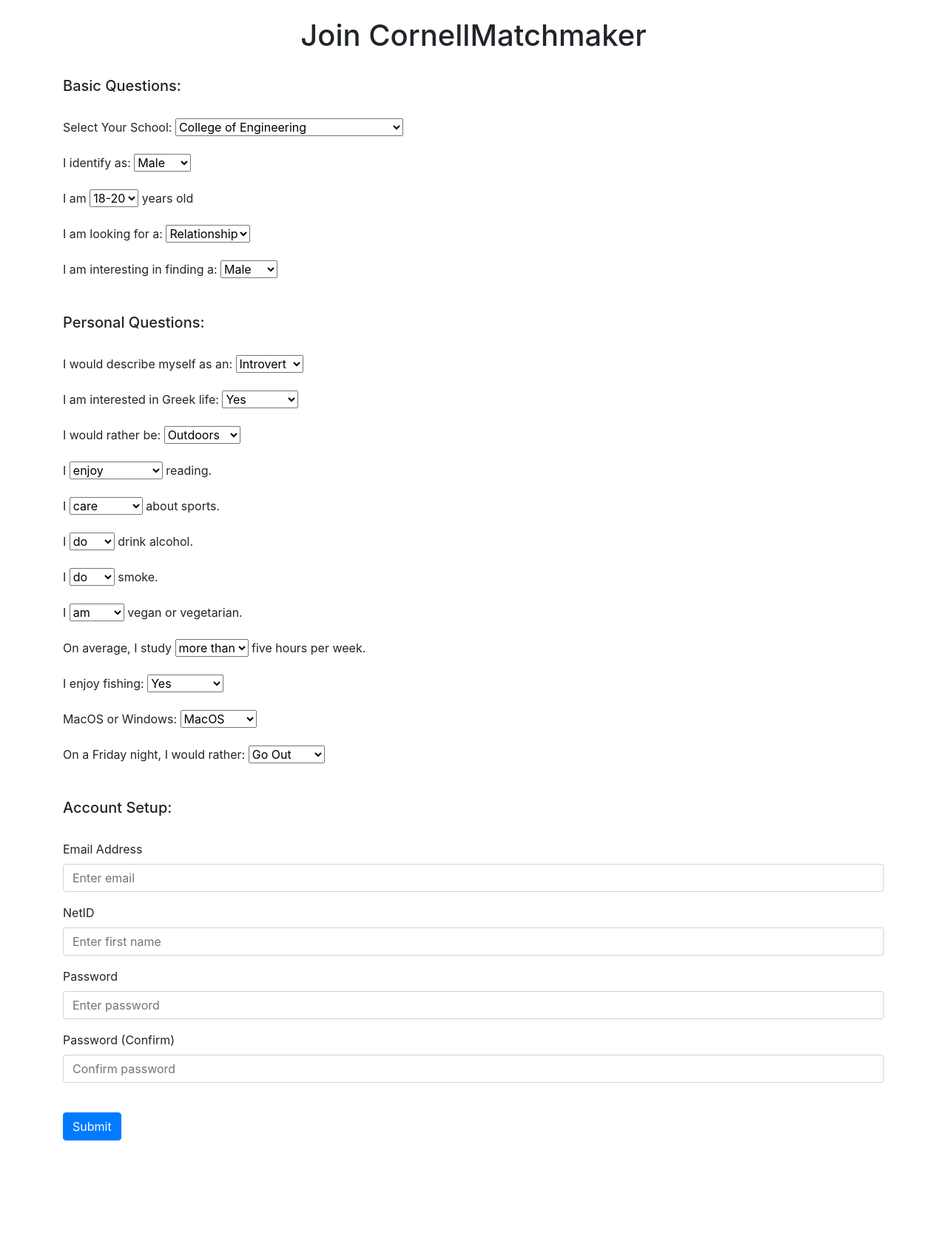
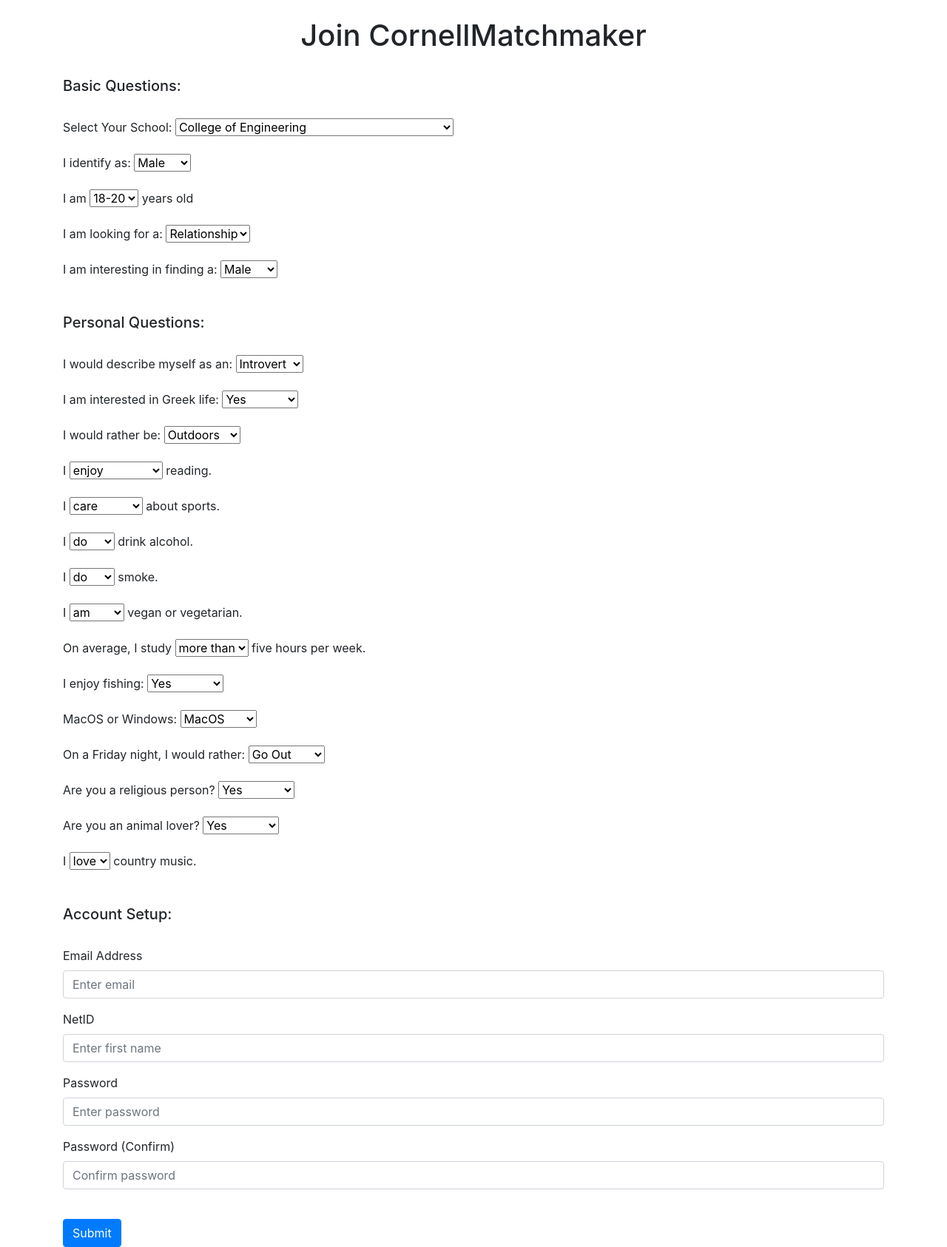
Before and after one commit to mbulling/CornellMatchmaker, a Flask app: page /sign-up in a window 1280 px wide. Shown: the part 56-1742 px from the top of the page at 74% size. Before the commit the page ends 1598 px from the top, so only its background shows below. Run offline with Flask 2, Linux system fonts and the light colour scheme; some libraries are stand-ins or nearby versions.

Commit message:
added some more questions

```diff
--- a/contents/auth.py
+++ b/contents/auth.py
@@ -82,6 +82,9 @@
         fish = request.form.get('fish')
         mac = request.form.get('mac')
         party = request.form.get('party')
+        god = request.form.get('god')
+        animal = request.form.get('animal')
+        country = request.form.get('country')
 
 
         user = User.query.filter_by(email=email).first()
@@ -98,7 +101,8 @@
         else:
             new_user = User(email=email, first_name=first_name, delimiter=delimiter, password=generate_password_hash(
                 password1, method='sha256'), school=school, identity=identity, type=type, partner=partner, intro=intro, age=age, greek=greek,
-                doors=doors, read=read, sports=sports, drink=drink, smoke=smoke, vegan=vegan, study=study, fish=fish, mac=mac, party=party)
+                doors=doors, read=read, sports=sports, drink=drink, smoke=smoke, vegan=vegan, study=study, fish=fish, mac=mac, party=party,
+                god=god, animal=animal, country=country)
             db.session.add(new_user)
             db.session.commit()
             login_user(new_user, remember=True)
--- a/contents/models.py
+++ b/contents/models.py
@@ -38,3 +38,5 @@
     fish = db.Column(db.String(1))
     mac = db.Column(db.String(1))
     party = db.Column(db.String(1))
+    god = db.Column(db.String(1))
+    animal = db.Column(db.String(1))
--- a/contents/templates/sign_up.html
+++ b/contents/templates/sign_up.html
@@ -10,12 +10,15 @@
     <div class="form-group">
       <label for="school">Select Your School:</label>
       <select id="school" name="school">
-        <option value="COE">College of Engineering</option>
-        <option value="CAS">College of Arts & Sciences</option>
-        <option value="CALS">College of Agriculture & Life Sciences</option>
-        <option value="SHA">School of Hotel Administration</option>
-        <option value="HUMEC">College of Human Ecology</option>
-        <option value="DYSON">Dyson School of Business</option>
+        <option value="0">College of Engineering</option>
+        <option value="1">College of Arts & Sciences</option>
+        <option value="2">College of Agriculture & Life Sciences</option>
+        <option value="3">School of Hotel Administration</option>
+        <option value="4">College of Human Ecology</option>
+        <option value="5">SC Johnson College of Business</option>
+        <option value="6">College of Architecture, Art, and Planning</option>
+        <option value="7">College of Computing and Information Science</option>
+        <option value="8">School of Industrial and Labor Relations</option>
     </select>
     </div>
     <div class="form-group">
@@ -150,6 +153,30 @@
         <option value="2">Don't Care</option>
     </select>
     </div>
+    <div class="form-group">
+      <label for="god">Are you a religious person?</label>
+      <select id="god" name="god">
+        <option value="0">Yes</option>
+        <option value="1">No</option>
+        <option value="2">Don't Care</option>
+    </select>
+    </div>
+    <div class="form-group">
+      <label for="animal">Are you an animal lover?</label>
+      <select id="animal" name="animal">
+        <option value="0">Yes</option>
+        <option value="1">No</option>
+        <option value="2">Don't Care</option>
+    </select>
+    </div>
+    <div class="form-group">
+      <label for="country">I</label>
+      <select id="country" name="country">
+        <option value="0">love</option>
+        <option value="1">hate</option>
+    </select>
+      <label> country music.</label>
+    </div>
   </div>
   <br>
   <div class="acc">
```
Also changed, not shown: contents/templates/home.html (+12 -23 lines).
